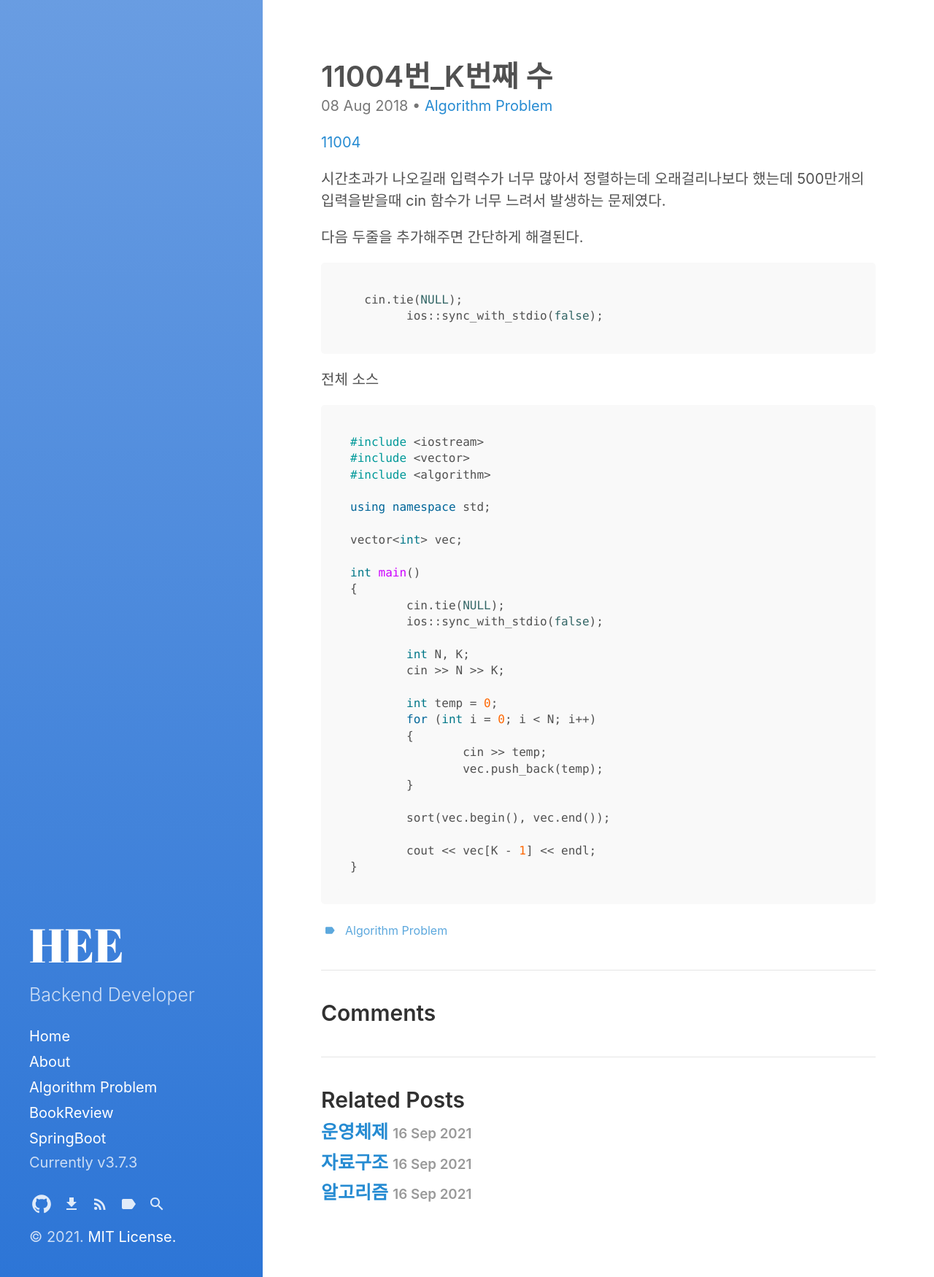
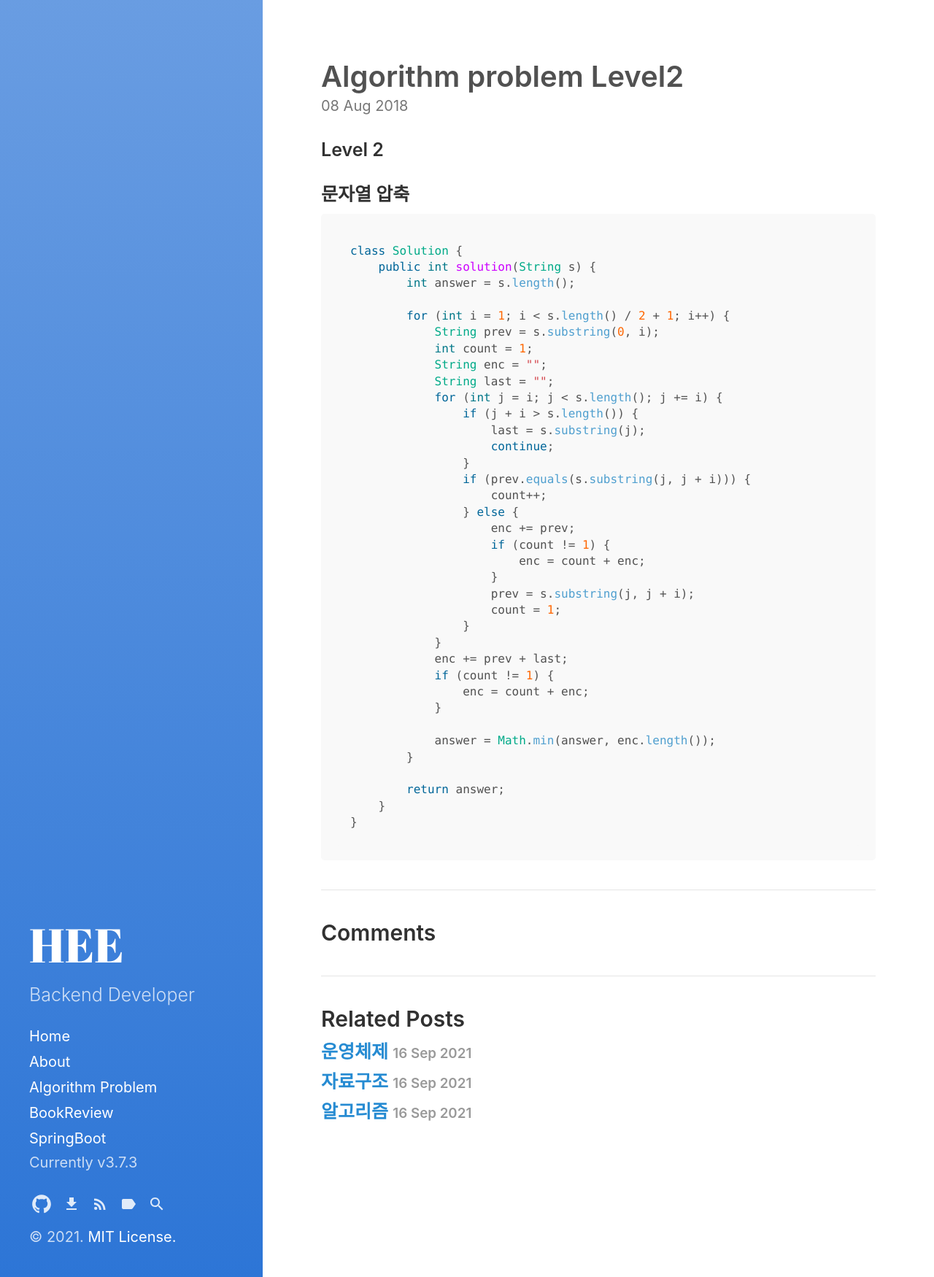
Before and after one commit to HEECHANG7832/HEECHANG7832.github.io, a Jekyll site: the page built from _posts/Algorithm Problem/2018-08-08-Algorithm Problem-level2.md, in a window 1280 px wide. Shown: the whole page at 73% size. Built offline with Jekyll 4.4.1, drawn with Linux system fonts in a browser that asks for light colours; our own code applies the rules of GitHub Pages for plain Markdown files.

Commit message:
Today I Learned

````diff
--- a/_posts/Algorithm Problem/2018-08-08-Algorithm Problem-level2.md
+++ b/_posts/Algorithm Problem/2018-08-08-Algorithm Problem-level2.md
@@ -1,49 +1,48 @@
----
-layout: post
-title: "11004번_K번째 수"
-categories:
-  - Algorithm Problem
-tags:
-  - Algorithm Problem
----
-[11004](https://www.acmicpc.net/problem/11004)
 
-시간초과가 나오길래 입력수가 너무 많아서 정렬하는데 오래걸리나보다 했는데
-500만개의 입력을받을때 cin 함수가 너무 느려서 발생하는 문제였다.
 
-다음 두줄을 추가해주면 간단하게 해결된다.
-```c++
-  cin.tie(NULL);
-	ios::sync_with_stdio(false);
-```
+### Level 2
 
-전체 소스
-```c++
-#include <iostream>
-#include <vector>
-#include <algorithm>
 
-using namespace std;
 
-vector<int> vec;
 
-int main()
-{
-	cin.tie(NULL);
-	ios::sync_with_stdio(false);
 
-	int N, K;
-	cin >> N >> K;
+### 문자열 압축
 
-	int temp = 0;
-	for (int i = 0; i < N; i++)
-	{
-		cin >> temp;
-		vec.push_back(temp);
-	}
+```java
+class Solution {
+    public int solution(String s) {
+        int answer = s.length();
 
-	sort(vec.begin(), vec.end());
+        for (int i = 1; i < s.length() / 2 + 1; i++) {
+            String prev = s.substring(0, i);
+            int count = 1;
+            String enc = "";
+            String last = "";
+            for (int j = i; j < s.length(); j += i) {
+                if (j + i > s.length()) {
+                    last = s.substring(j);
+                    continue;
+                }
+                if (prev.equals(s.substring(j, j + i))) {
+                    count++;
+                } else {
+                    enc += prev;
+                    if (count != 1) {
+                        enc = count + enc;
+                    }
+                    prev = s.substring(j, j + i);
+                    count = 1;
+                }
+            }
+            enc += prev + last;
+            if (count != 1) {
+                enc = count + enc;
+            }
 
-	cout << vec[K - 1] << endl;
+            answer = Math.min(answer, enc.length());
+        }
+
+        return answer;
+    }
 }
 ```
````
Also changed, not shown: _posts/Algorithm Problem/2018-08-08-Algorithm Problem-level1.md (added, +222 -0 lines).
